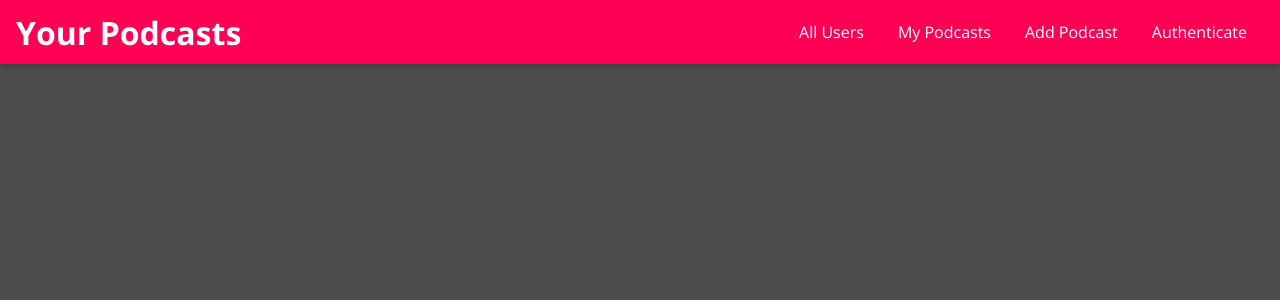
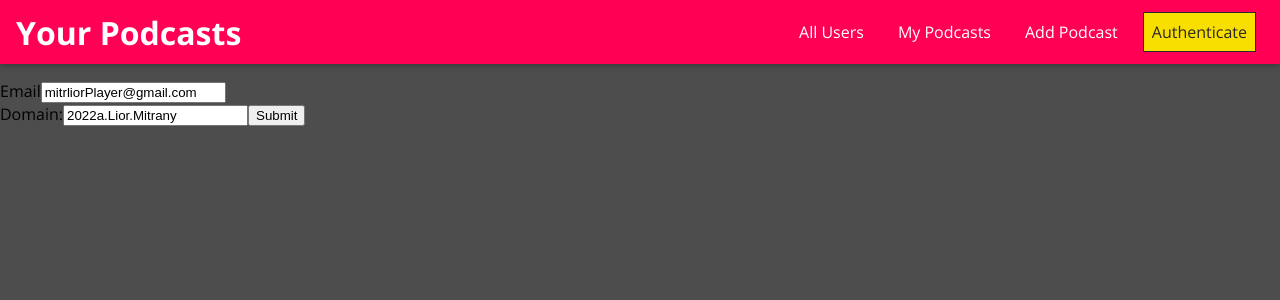
Before and after one commit to mitrlior/Podcasts, a React (Create React App) app: page /login in a window 1280 px wide. Shown: the top 300 px of the page. Built offline with nearby package versions, Linux system fonts and the light colour scheme.

Commit message:
Added login

```diff
--- a/package.json
+++ b/package.json
@@ -6,11 +6,15 @@
     "@testing-library/jest-dom": "^5.16.1",
     "@testing-library/react": "^12.1.2",
     "@testing-library/user-event": "^13.5.0",
+    "axios": "^0.24.0",
+    "cors": "^2.8.5",
     "react": "^17.0.2",
     "react-dom": "^17.0.2",
+    "react-redux": "^7.2.6",
     "react-router-dom": "^6.1.1",
     "react-scripts": "5.0.0",
     "react-transition-group": "^4.4.2",
+    "redux": "^4.1.2",
     "web-vitals": "^2.1.2"
   },
   "scripts": {
--- a/src/App.js
+++ b/src/App.js
@@ -1,23 +1,24 @@
 import React from "react";
-import {
-  BrowserRouter as Router,
-  Route,
-  Navigate,
-  Routes,
-} from "react-router-dom";
+import { BrowserRouter as Router, Route, Routes } from "react-router-dom";
+
 import MainNavigation from "./shared/components/Navigation/MainNavigation";
+import LoginForm from "./shared/util/LoginForm";
+import { useSelector } from "react-redux";
 
 const App = () => {
+  const user = useSelector((state) => state.user);
+
   return (
     <Router>
       <MainNavigation />
       <main>
         <Routes>
-          <Route exact path="/" element={<h1>hello</h1>} />
+          <Route exact path="/" element={<h1>{user.username}</h1>} />
+
           <Route path="/users" />
           <Route path="/:userId/podcasts" />
           <Route path="/addpodcast/new" />
-          <Route path="/auth" element={<h1>hello</h1>} />
+          <Route path="/login" element={<LoginForm></LoginForm>} />
         </Routes>
       </main>
     </Router>
--- /dev/null
+++ b/src/actions/usersActions.js
@@ -0,0 +1,10 @@
+export const signin = (user) => {
+  return {
+    type: "SIGN_IN",
+    payload: user,
+  };
+};
+
+export const signout = () => {
+  return { type: "SIGN_OUT" };
+};
--- a/src/index.js
+++ b/src/index.js
@@ -3,8 +3,21 @@ import ReactDOM from "react-dom";
 import "./index.css";
 import App from "./App";
 import reportWebVitals from "./reportWebVitals";
+import { createStore } from "redux";
+import rootReducer from "./reducers/index";
+import { Provider } from "react-redux";
 
-ReactDOM.render(<App />, document.getElementById("root"));
+const store = createStore(
+  rootReducer,
+  window.__REDUX_DEVTOOLS_EXTENSION__ && window.__REDUX_DEVTOOLS_EXTENSION__()
+);
+
+ReactDOM.render(
+  <Provider store={store}>
+    <App />
+  </Provider>,
+  document.getElementById("root")
+);
 
 // If you want to start measuring performance in your app, pass a function
 // to log results (for example: reportWebVitals(console.log))
--- /dev/null
+++ b/src/reducers/index.js
@@ -0,0 +1,9 @@
+import userReducer from "./userReducer";
+
+import { combineReducers } from "redux";
+
+const rootReducer = combineReducers({
+  user: userReducer,
+});
+
+export default rootReducer;
--- /dev/null
+++ b/src/reducers/userReducer.js
@@ -0,0 +1,32 @@
+const userReducer = (
+  state = {
+    role: "Visitor",
+    username: "Visitor",
+    email: "",
+    domain: "",
+    isLoggedIn: false,
+  },
+  action
+) => {
+  switch (action.type) {
+    case "SIGN_IN":
+      return (state = {
+        role: action.payload.role,
+        username: action.payload.username,
+        email: action.payload.userId.email,
+        domain: action.payload.userId.domain,
+        isLoggedIn: true,
+      });
+    case "SIGN_OUT":
+      return (state = {
+        role: "Visitor",
+        username: "Visitor",
+        email: "",
+        domain: "",
+        isLoggedIn: false,
+      });
+    default:
+      return state;
+  }
+};
+export default userReducer;
--- a/src/shared/components/Navigation/NavLinks.js
+++ b/src/shared/components/Navigation/NavLinks.js
@@ -1,13 +1,15 @@
-import React from 'react';
-import { NavLink } from 'react-router-dom';
+import React from "react";
+import { NavLink } from "react-router-dom";
 
-import './NavLinks.css';
+import "./NavLinks.css";
 
 const NavLinks = (props) => {
   return (
     <ul className="nav-links">
       <li>
-				<NavLink to="/" exact>All Users</NavLink>
+        <NavLink to="/" exact>
+          All Users
+        </NavLink>
       </li>
       <li>
         <NavLink to="/u1/podcasts">My Podcasts</NavLink>
@@ -16,7 +18,7 @@ const NavLinks = (props) => {
         <NavLink to="/podcasts/new">Add Podcast</NavLink>
       </li>
       <li>
-				<NavLink to="/auth">Authenticate</NavLink>
+        <NavLink to="/login">Authenticate</NavLink>
       </li>
     </ul>
   );
--- /dev/null
+++ b/src/shared/components/Navigation/temp.js
@@ -0,0 +1,3 @@
+import React from 'react';
+
+const
--- /dev/null
+++ b/src/shared/util/LoginForm.js
@@ -0,0 +1,63 @@
+import React, { useState } from "react";
+import axios from "axios";
+import { useSelector, useDispatch } from "react-redux";
+import { Navigate } from "react-router-dom";
+
+import { signin } from "../../actions/usersActions";
+
+const LoginForm = (props) => {
+  const user = useSelector((state) => state.user);
+  const dispach = useDispatch();
+
+  const [email, setEmail] = useState("mitrliorPlayer@gmail.com");
+  const [domain, setDomain] = useState("2022a.Lior.Mitrany");
+
+  const handleSubmit = async function (event) {
+    event.preventDefault();
+    console.log(email);
+    console.log(domain);
+    const url = `http://localhost:8094/iob/users/login/${domain}/${email}`;
+    const config = {
+      headers: {
+        "Content-Type": "application/json",
+      },
+    };
+    axios.get(url, config).then((res) => {
+      console.log(res.data);
+      console.log(res.status);
+      console.log(res.data.username);
+      dispach(signin(res.data));
+      if (res.status === 200) {
+        window.alert("login succeed");
+      }
+    });
+  };
+
+  return (
+    <form>
+      <label>
+        Email
+        <input
+          type="text"
+          name="email"
+          value={email}
+          onChange={(event) => setEmail(event.target.value)}
+        />
+      </label>
+      <label>
+        <br />
+        Domain:
+        <input
+          type="text"
+          name="email"
+          value={domain}
+          onChange={(event) => setDomain(event.target.value)}
+        />
+      </label>
+      <input type="submit" onClick={(event) => handleSubmit(event)} />
+      {user.isLoggedIn ? <Navigate to={"/"} /> : null}
+    </form>
+  );
+};
+
+export default LoginForm;
```
Also changed, not shown: src/shared/components/Navigation/SideDrawer.js (line endings or trailing spaces), 1 other file (tests, documents, lock files or other folders). Lines whose indentation alone changed are shown as unchanged.
